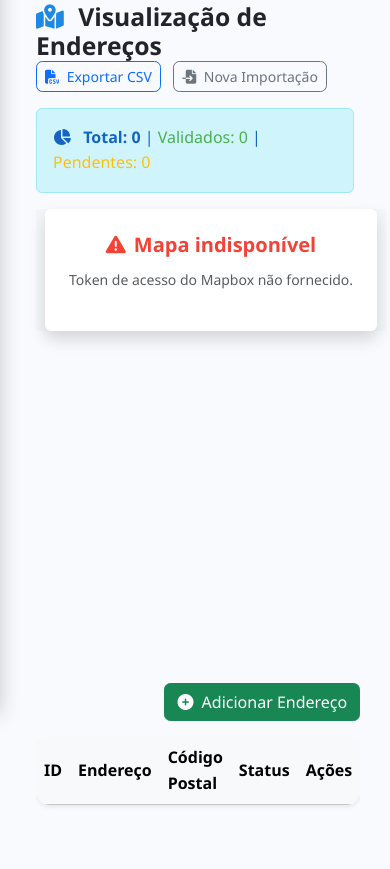
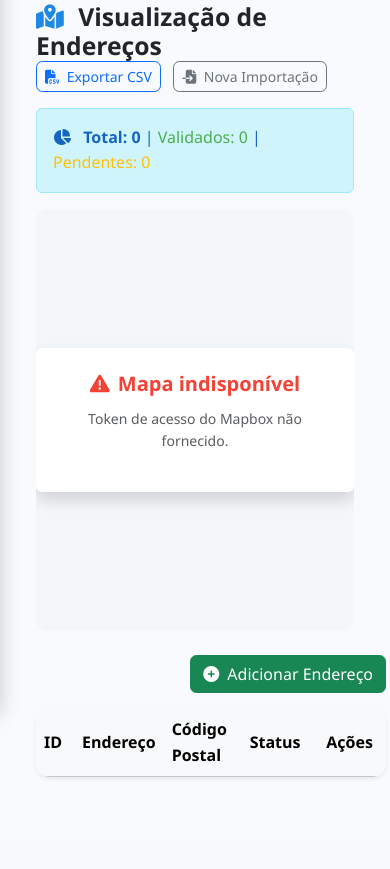
Before and after one commit to kaled182/drivemaps, a Flask app: page /preview in a window 390 px wide. Shown: the part 130-999 px from the top of the page. After the commit the page ends 908 px from the top, so only its background shows below. Run offline with Flask 3, Linux system fonts and the light colour scheme; lists and menus that the app fills with data are empty; parts of the project's set-up code (start-up, migrations or seed data) failed here and were passed over; some libraries are stand-ins or nearby versions.

Commit message:
Update map.css

```diff
--- a/app/static/css/map.css
+++ b/app/static/css/map.css
@@ -1,26 +1,54 @@
 /* ==========================================================================
-   DriveMaps - Estilos Específicos do Mapa (map.css)
+   DriveMaps - Estilos da Página de Visualização
    ========================================================================== */
 
-/* ===== CONTAINER PRINCIPAL DO MAPA ===== */
-.map-container {
-    position: relative;
-    height: 60vh; /* Altura generosa para o mapa */
-    min-height: 400px;
+/*
+ * 1. LAYOUT PRINCIPAL (FLEXBOX)
+ * Este bloco controla o layout de duas colunas (mapa à esquerda, tabela à direita).
+ * É responsivo e empilha as colunas em ecrãs mais pequenos.
+*/
+.mapsdrive-flex-row-responsive {
+    display: flex;
+    flex-wrap: nowrap; /* Previne que as colunas quebrem antes do @media query */
+    gap: 1.5rem;
+    align-items: flex-start;
+}
+
+.map-column {
+    flex: 1 1 55%; /* Base de 55% da largura, com flexibilidade para crescer/encolher */
+    position: sticky; /* Efeito "colar" no topo ao rolar */
+    top: 1rem;
+    align-self: flex-start; /* Garante que a coluna cola no seu topo */
+    z-index: 1000;
+}
+
+.table-column {
+    flex: 1 1 45%; /* Base de 45%, flexível */
+    min-width: 350px; /* Garante que a tabela não fica demasiado espremida */
+    display: flex;
+    flex-direction: column;
+}
+
+.table-container {
+    max-height: 80vh; /* Altura máxima para a área da tabela */
+    overflow-y: auto;   /* Scroll vertical apenas neste container */
+}
+
+
+/*
+ * 2. COMPONENTES DO MAPA
+ * Estilos para o container do mapa, popups e outros elementos visuais.
+*/
+#map {
+    width: 100%;
+    height: 65vh; /* Altura generosa para o mapa */
+    min-height: 450px;
     background-color: var(--bs-tertiary-bg, #e9ecef);
     border-radius: 0.75rem;
     overflow: hidden;
     transition: background-color 0.2s ease-in-out;
 }
 
-#map {
-    width: 100%;
-    height: 100%;
-    background-color: var(--bs-tertiary-bg, #e9ecef);
-    transition: background-color 0.2s ease-in-out;
-}
-
-/* ===== POPUP/INFOWINDOW DO MAPBOX ===== */
 .mapboxgl-popup-content {
     padding: 1rem !important;
     font-family: 'Segoe UI', Roboto, Arial, sans-serif;
@@ -54,8 +82,28 @@
     color: var(--bs-danger);
 }
 
+.mapboxgl-ctrl-group {
+    background-color: var(--bs-body-bg) !important;
+    border-radius: 0.5rem !important;
+    box-shadow: 0 2px 5px rgba(0,0,0,0.13);
+}
+.mapboxgl-ctrl-group button {
+    background-color: var(--bs-body-bg) !important;
+    transition: background-color 0.2s ease !important;
+}
+.mapboxgl-ctrl-group button:hover {
+    background-color: var(--bs-tertiary-bg) !important;
+}
+.mapboxgl-ctrl-group button .mapboxgl-ctrl-icon {
+    /* Adapta o ícone ao tema claro/escuro */
+    filter: invert(var(--bs-tertiary-bg) == #f4f7fa ? 0 : 1);
+}
 
-/* ===== MENSAGEM DE MAPA VAZIO/ERRO ===== */
+
+/*
+ * 3. ELEMENTOS DE UI AUXILIARES
+ * Mensagens de erro, status, etc.
+*/
 .map-empty-message {
     position: absolute;
     top: 50%;
@@ -72,7 +120,6 @@
     transition: background-color 0.2s, color 0.2s;
 }
 
-/* ===== STATUS DO MAPA (CANTO INFERIOR) ===== */
 #map-status {
     font-family: monospace;
     font-size: 0.8rem;
@@ -82,72 +129,28 @@
     transition: color 0.2s, background-color 0.2s;
 }
 
-/* ===== CONTROLES DE NAVEGAÇÃO DO MAPBOX ===== */
-.mapboxgl-ctrl-group {
-    background-color: var(--bs-body-bg) !important;
-    border-radius: 0.5rem !important;
-    box-shadow: 0 2px 5px rgba(0,0,0,0.13);
-}
-.mapboxgl-ctrl-group button {
-    background-color: var(--bs-body-bg) !important;
-    transition: background-color 0.2s ease !important;
-}
-.mapboxgl-ctrl-group button:hover {
-    background-color: var(--bs-tertiary-bg) !important;
-}
-.mapboxgl-ctrl-group button .mapboxgl-ctrl-icon {
-    filter: invert(var(--bs-tertiary-bg) == #f4f7fa ? 0 : 1);
-}
 
-/* ===== RESPONSIVIDADE ===== */
-@media (max-width: 768px) {
-    .map-container {
-        height: 50vh;
+/*
+ * 4. RESPONSIVIDADE
+ * Ajusta o layout para ecrãs mais pequenos (mobile).
+*/
+@media (max-width: 991px) {
+    .mapsdrive-flex-row-responsive {
+        flex-direction: column; /* Empilha as colunas */
+    }
+
+    .map-column {
+        position: static; /* Desativa o efeito "sticky" em mobile */
+        width: 100%;
+    }
+
+    #map {
+        height: 50vh; /* Altura do mapa em mobile */
         min-height: 350px;
     }
-}
 
-/* === FLEXBOX: LAYOUT MAPA + TABELA LADO A LADO === */
-.mapsdrive-flex-row-responsive {
-    display: flex;
-    gap: 1.5rem;
-    align-items: flex-start;
-    width: 100%;
-}
-
-.map-column {
-    flex: 1 1 60%;
-    min-width: 350px;
-    max-width: 60vw;
-    display: flex;
-    flex-direction: column;
-    min-height: 450px;
-}
-
-.table-column {
-    flex: 1 1 40%;
-    min-width: 320px;
-    max-width: 600px;
-    display: flex;
-    flex-direction: column;
-}
-
-/* Ajusta a tabela para não sair do box e ficar scrollável se necessário */
-.table-container {
-    max-height: 65vh;
-    overflow-y: auto;
-}
-
-/* Responsivo para mobile: empilha colunas */
-@media (max-width: 991px) {
-    .mapsdrive-flex-row-responsive {
-        flex-direction: column;
-    }
-    .map-column,
-    .table-column {
-        max-width: 100vw;
-    }
     .table-container {
-        max-height: 45vh;
+        max-height: none; /* Permite que a tabela cresça o necessário */
+        overflow-y: visible;
     }
 }
```
